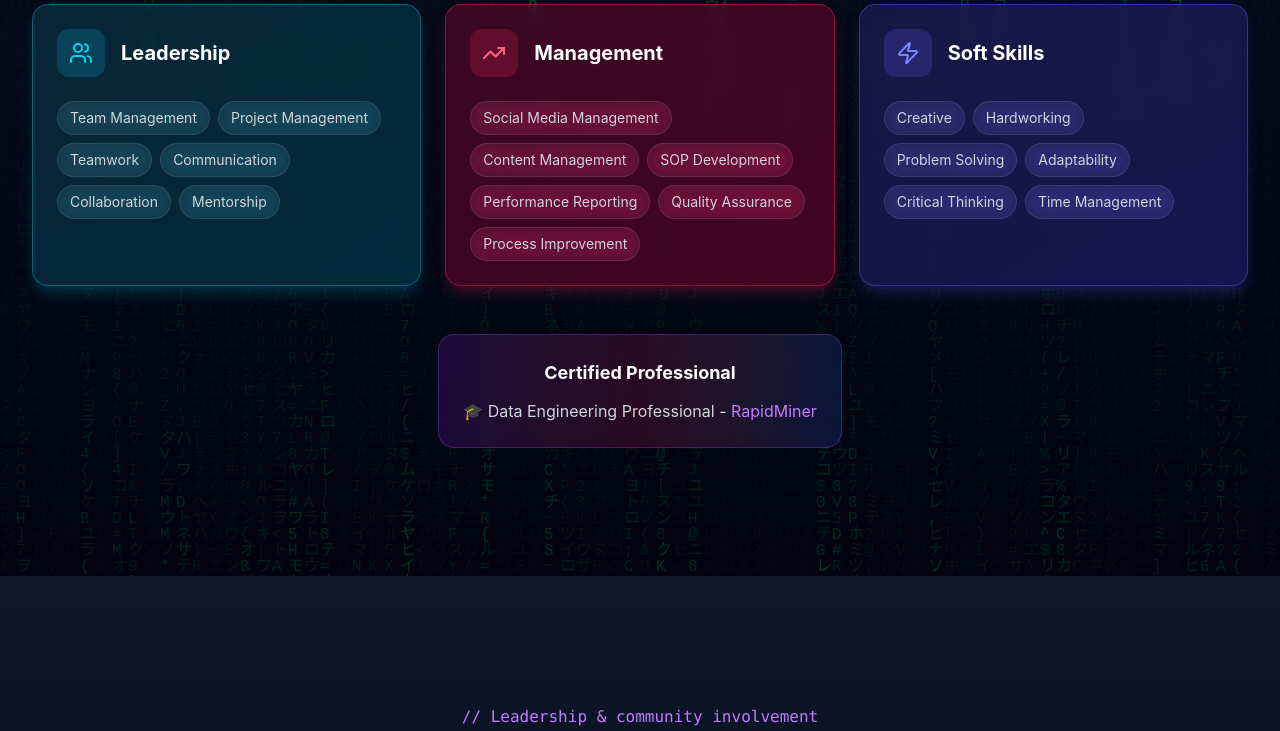
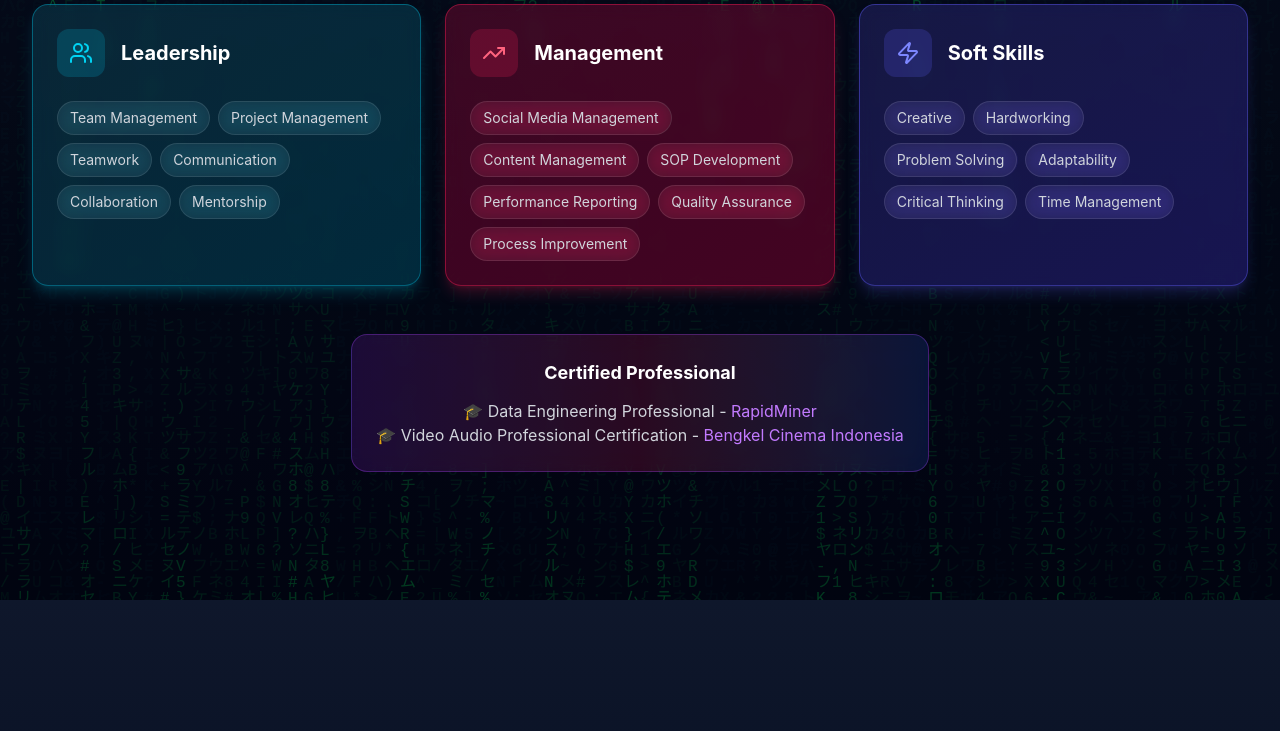
Before and after one commit to farhnnra2/Hans-profile, a React (Vite) app: page / in a window 1280 px wide. Shown: the part 4883-5614 px from the top of the page. Built offline with nearby package versions, Linux system fonts and the light colour scheme.

Commit message:
Add Video Audio Professional Certification to Skills

```diff
--- a/src/app/components/Skills.tsx
+++ b/src/app/components/Skills.tsx
@@ -165,6 +165,9 @@ export function Skills() {
               <p className="text-gray-300">
                 🎓 Data Engineering Professional - <span className="text-purple-400">RapidMiner</span>
               </p>
+              <p className="text-gray-300">
+                🎓 Video Audio Professional Certification - <span className="text-purple-400">Bengkel Cinema Indonesia</span>
+              </p>
             </div>
           </motion.div>
         </motion.div>
```
